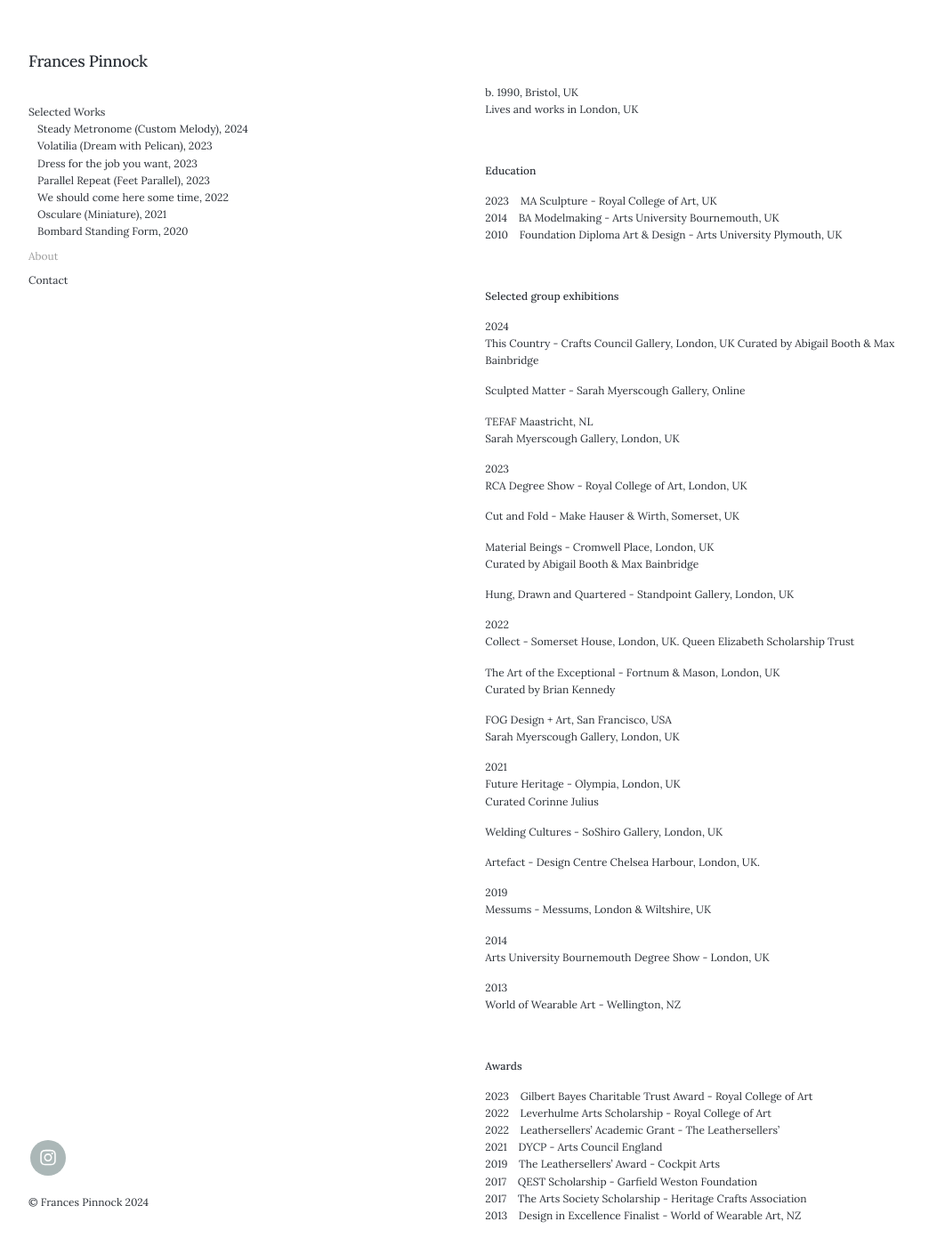
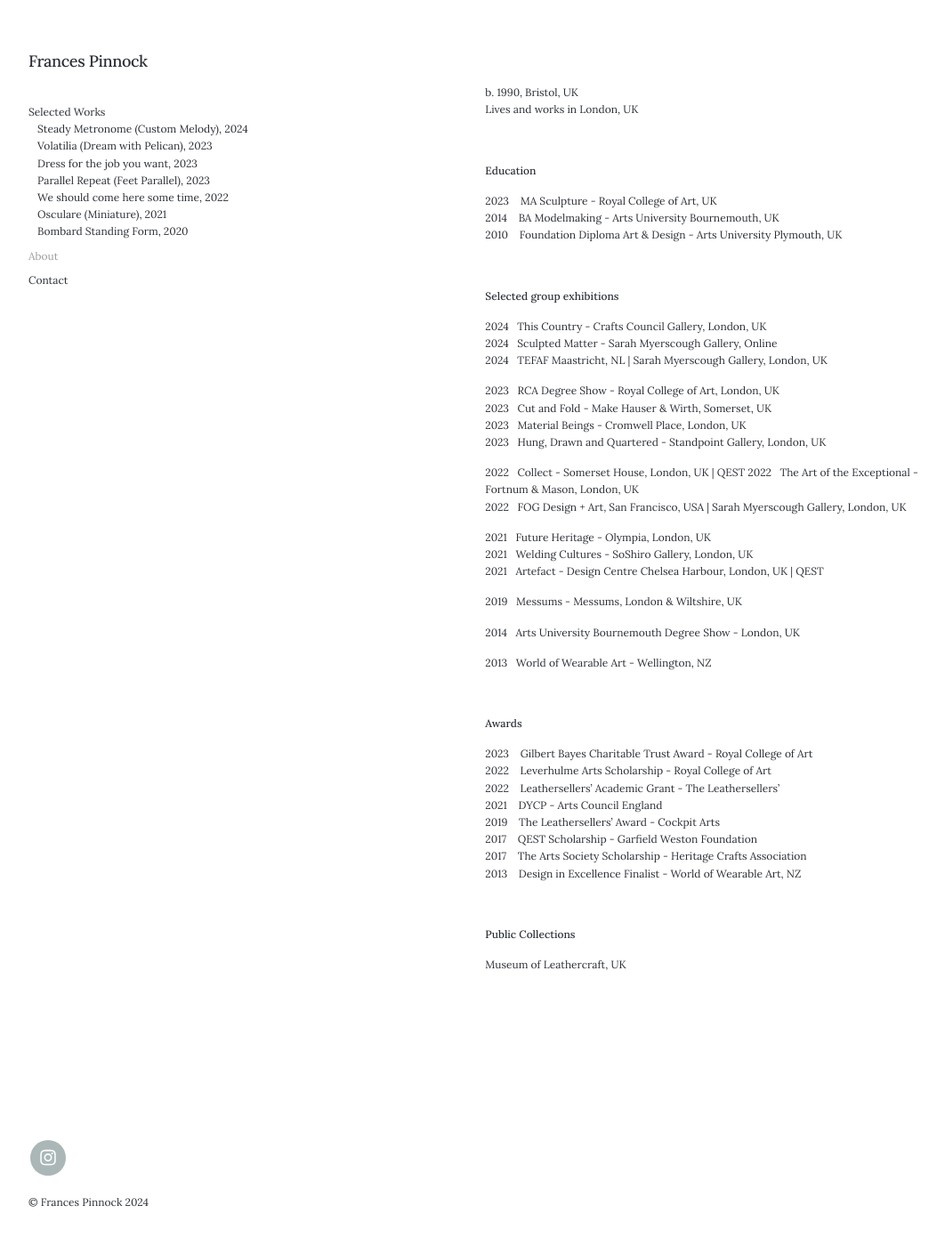
Before and after one commit to francespinnock/francespinnock.github.io, a Jekyll site: the page built from _pages/about.md, in a window 1280 px wide and 1400 px high. Shown: the whole window at 89% size, without its empty margins (28-1090 px from the left). Built offline with Jekyll 4.4.1, drawn with Linux system fonts in a browser that asks for light colours; nearby versions of some CDN libraries.

Commit message:
Update about.md

```diff
--- a/_pages/about.md
+++ b/_pages/about.md
@@ -22,51 +22,28 @@ Lives and works in London, UK
 
 **Selected group exhibitions**
 
-2024
-This Country - Crafts Council Gallery, London, UK
-Curated by Abigail Booth & Max Bainbridge
+2024&nbsp;&nbsp;&nbsp;This Country - Crafts Council Gallery, London, UK
+2024&nbsp;&nbsp;&nbsp;Sculpted Matter - Sarah Myerscough Gallery, Online
+2024&nbsp;&nbsp;&nbsp;TEFAF Maastricht, NL | Sarah Myerscough Gallery, London, UK
 
-Sculpted Matter - Sarah Myerscough Gallery, Online
+2023&nbsp;&nbsp;&nbsp;RCA Degree Show - Royal College of Art, London, UK
+2023&nbsp;&nbsp;&nbsp;Cut and Fold - Make Hauser & Wirth, Somerset, UK
+2023&nbsp;&nbsp;&nbsp;Material Beings - Cromwell Place, London, UK
+2023&nbsp;&nbsp;&nbsp;Hung, Drawn and Quartered - Standpoint Gallery, London, UK
 
-TEFAF Maastricht, NL
-Sarah Myerscough Gallery, London, UK
+2022&nbsp;&nbsp;&nbsp;Collect - Somerset House, London, UK | QEST
+2022&nbsp;&nbsp;&nbsp;The Art of the Exceptional - Fortnum & Mason, London, UK
+2022&nbsp;&nbsp;&nbsp;FOG Design + Art, San Francisco, USA | Sarah Myerscough Gallery, London, UK
 
-2023
-RCA Degree Show - Royal College of Art, London, UK
+2021&nbsp;&nbsp;&nbsp;Future Heritage - Olympia, London, UK
+2021&nbsp;&nbsp;&nbsp;Welding Cultures - SoShiro Gallery, London, UK
+2021&nbsp;&nbsp;&nbsp;Artefact - Design Centre Chelsea Harbour, London, UK | QEST
 
-Cut and Fold - Make Hauser & Wirth, Somerset, UK
+2019&nbsp;&nbsp;&nbsp;Messums - Messums, London & Wiltshire, UK
 
-Material Beings - Cromwell Place, London, UK
-Curated by Abigail Booth & Max Bainbridge
+2014&nbsp;&nbsp;&nbsp;Arts University Bournemouth Degree Show - London, UK
 
-Hung, Drawn and Quartered - Standpoint Gallery, London, UK
-
-2022
-Collect - Somerset House, London, UK.
-Queen Elizabeth Scholarship Trust
-
-The Art of the Exceptional - Fortnum & Mason, London, UK
-Curated by Brian Kennedy
-
-FOG Design + Art, San Francisco, USA
-Sarah Myerscough Gallery, London, UK
-
-2021
-Future Heritage - Olympia, London, UK
-Curated Corinne Julius
-
-Welding Cultures - SoShiro Gallery, London, UK
-
-Artefact - Design Centre Chelsea Harbour, London, UK.
-
-2019
-Messums - Messums, London & Wiltshire, UK
-
-2014
-Arts University Bournemouth Degree Show - London, UK
-
-2013
-World of Wearable Art - Wellington, NZ
+2013&nbsp;&nbsp;&nbsp;World of Wearable Art - Wellington, NZ
 
 <br />
 
```
